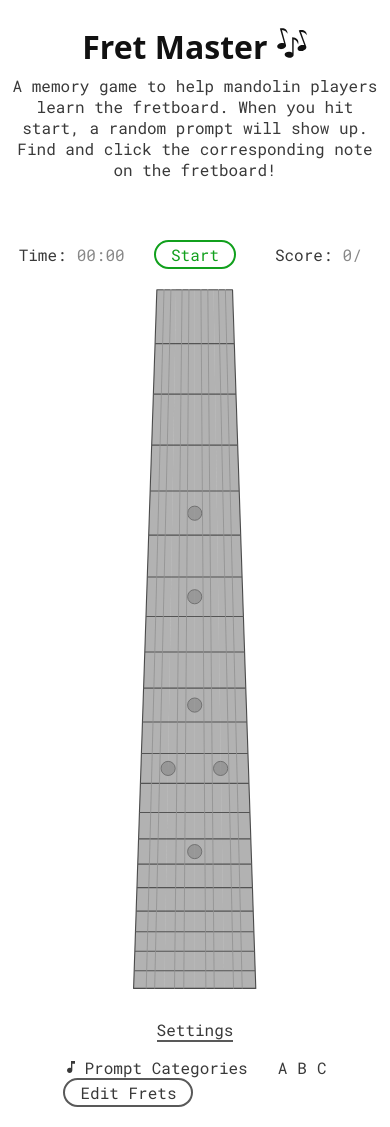
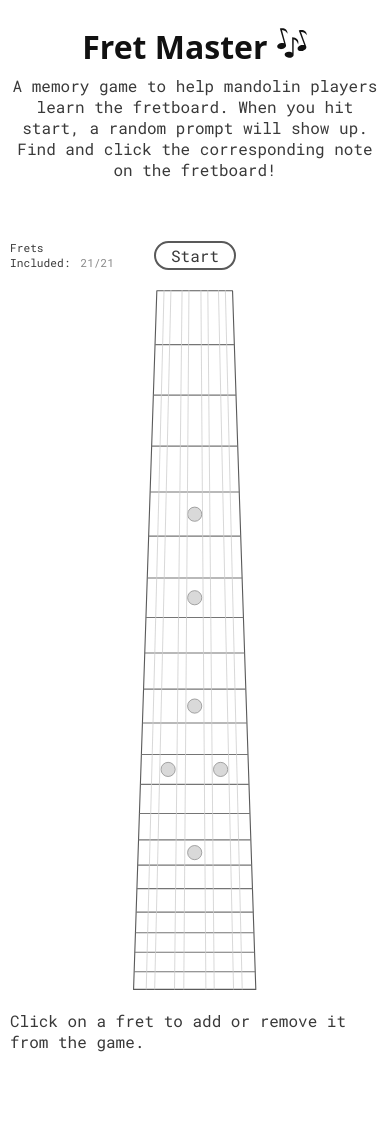
Before and after one commit to metzlr/fretmem, a React (Create React App) app: page / in a window 390 px wide. After the commit the page ends 1062 px from the top, so only its background shows below. Built offline with nearby package versions, Linux system fonts and the light colour scheme; a web font is replaced by a local one.

Commit message:
Added select frets feature

```diff
--- /dev/null
+++ b/src/components/AlertBanner/AlertBanner.css
@@ -0,0 +1,30 @@
+.AlertBanner {
+  position: fixed;
+  top: 10px;
+  max-width: 600px;
+  display: flex;
+  flex-flow: row nowrap;
+  align-items: center;
+  padding: 10px 20px;
+  border-radius: 5px;
+  background-color: #ffc0c0;
+  color: #860000;
+  box-shadow: 0px 4px 10px 2px rgba(0, 0, 0, 0.078);
+}
+.AlertBanner > button {
+  flex-shrink: 0;
+  width: 1.3rem;
+  height: 1.3rem;
+  outline: none;
+  border: none;
+  background-color: inherit;
+  color: inherit;
+  padding: 0;
+  margin-right: 10px;
+  cursor: pointer;
+}
+.AlertBanner > button > svg {
+  width: 100%;
+  height: 100%;
+
+}
--- /dev/null
+++ b/src/components/AlertBanner/AlertBanner.js
@@ -0,0 +1,16 @@
+import "./AlertBanner.css";
+import { BsX } from "react-icons/bs";
+
+const AlertBanner = ({ message, onClose }) => {
+  if (message === null || message === undefined) return;
+  return (
+    <div className="AlertBanner">
+      <button onClick={() => onClose()}>
+        <BsX />
+      </button>
+      <p>{message}</p>
+    </div>
+  );
+};
+
+export default AlertBanner;
--- a/src/components/Fretboard/Fretboard.js
+++ b/src/components/Fretboard/Fretboard.js
@@ -5,7 +5,13 @@ import MandolinFretInfo from "../../static/MandolinFretInfo";
 // When screen width is less than this value, display the fretboard vertically so it fits on small (mobile) screens better
 const MIN_HORIZONTAL_WIDTH = 600;
 
-const Fretboard = ({ boardState, onFingeringClicked }) => {
+// Different modes fretboard can be in
+const FRETBOARD_MODES = {
+  frets: "FRETS", // Selectable frets
+  fingerings: "FINGERINGS", // Selectable fingerings
+};
+
+const Fretboard = ({ boardState, mode, onItemClicked }) => {
   const { width } = useWindowDimensions();
 
   // Make sure number of frets is consistent
@@ -107,9 +113,39 @@ const Fretboard = ({ boardState, onFingeringClicked }) => {
             <path d="m.19 49.496 912.843 -19.7" />
           </g>
         </g>
+
+        <g id="fret-areas" fill="#fff" fillOpacity="0">
+          {MandolinFretInfo.FRET_AREA_PATHS.map((p, i) => {
+            // Determine fret color from provided state
+            let colorClass;
+            switch (boardState.frets[i]) {
+              case 1:
+                colorClass = "enabled";
+                break;
+              default:
+                colorClass = "disabled";
+            }
+            return (
+              <path
+                key={i}
+                d={p}
+                className={`${colorClass} ${
+                  mode === FRETBOARD_MODES.frets ? "active" : ""
+                }`}
+                onClick={(evt) => onItemClicked(i, evt)}
+              />
+            );
+          })}
+        </g>
+        {mode === FRETBOARD_MODES.fingerings ? (
           <g id="fingerings" fill="#fff" fillOpacity="0">
             {MandolinFretInfo.FINGERING_PATHS.map((p, i) => {
-            // Determine fingering color from provided fretState
+              const fret = i % MandolinFretInfo.FRET_COUNT;
+              if (boardState.frets[fret] === 0) {
+                // Don't show fingerings on disabled frets
+                return null;
+              }
+              // Determine fingering color from provided state
               let colorClass;
               switch (boardState.fingerings[i]) {
                 case -1:
@@ -129,34 +165,13 @@ const Fretboard = ({ boardState, onFingeringClicked }) => {
                   key={i}
                   d={p}
                   className={colorClass}
-                onClick={(evt) => onFingeringClicked(i, evt)}
+                  onClick={(evt) => onItemClicked(i, evt)}
                 />
               );
             })}
           </g>
-        {/* <g id="fret-areas" fill="#fff" fillOpacity="0">
-          <path d="m.91 31.11 70.42-2.346v103.527L.91 129.945V31.11" />
-          <path d="m71.33 28.764 65.854-2.192v107.912l-65.854-2.193Z" />
-          <path d="m137.184 26.572 66.603-2.219v112.35l-66.603-2.219V26.572" />
-          <path d="m203.787 24.353 59.867-1.994v116.338l-59.867-1.994V24.353" />
-          <path d="m263.654 22.359 57.622-1.919v120.176l-57.622-1.919Z" />
-          <path d="m321.276 20.44 54.629-1.82v123.816l-54.629-1.82z" />
-          <path d="m375.905 18.62 51.636-1.72v127.256l-51.636-1.72V18.62" />
-          <path d="m427.541 16.9 46.397-1.546v130.348l-46.397-1.546Z" />
-          <path d="m473.938 15.354 47.146-1.57v133.488l-47.837-1.593z" />
-          <path d="m521.084 13.784 44.152-1.471v136.43l-44.152-1.471V13.784" />
-          <path d="m565.236 12.313 41.159-1.371v139.172l-41.159-1.371z" />
-          <path d="m606.395 10.942 38.913-1.296V151.41l-38.913-1.296z" />
-          <path d="m645.308 9.646 38.166-1.272v144.307l-38.166-1.271Z" />
-          <path d="m683.47 8.375 34.427-1.147v146.6l-34.423-1.147z" />
-          <path d="m717.897 7.228 32.927-1.097v148.794l-32.927-1.097z" />
-          <path d="m750.824 6.131 30.682-1.022v150.838l-30.682-1.022z" />
-          <path d="m781.506 5.109 30.682-1.022V156.97l-30.682-1.022z" />
-          <path d="m812.188 4.087 26.941-.897v154.676l-26.941-.897z" />
-          <path d="m839.129 3.19 25.443-.848v156.372l-25.443-.848z" />
-          <path d="m864.572 2.342 25.388-.845v158.062l-25.388-.845z" />
-          <path d="m889.96 1.497 23.073-.769v159.6l-23.073-.769z" />
-        </g> */}
+        ) : null}
+
         {/* <g id="notes" fontSize="0.5rem" dy="10">
           {MandolinFretInfo.FINGERING_MIDPOINTS.map((p, i) => {
             const noteName =
@@ -176,4 +191,4 @@ const Fretboard = ({ boardState, onFingeringClicked }) => {
   );
 };
 
-export default Fretboard;
+export { Fretboard, FRETBOARD_MODES };
--- a/src/components/Game/Game.css
+++ b/src/components/Game/Game.css
@@ -25,6 +25,11 @@
   align-items: center;
   justify-items: center;
 }
+@media screen and (max-width: 600px) {
+  .Game-status-left, .Game-status-right {
+    font-size: 0.7rem;
+  }
+}
 .Game-status-left,
 .Game-status-right {
   display: flex;
@@ -38,8 +43,6 @@
 .Game-fretboard {
   margin: 20px 0;
   width: 100%;
-}
-.Game-prompt-text {
 }
 .Game-prompt-note {
   font-size: 3rem;
--- a/src/components/Game/Game.js
+++ b/src/components/Game/Game.js
@@ -1,5 +1,5 @@
 import "./Game.css";
-import Fretboard from "../Fretboard/Fretboard";
+import { Fretboard, FRETBOARD_MODES } from "../Fretboard/Fretboard";
 import { useReducer } from "react";
 import {
   gameReducer,
@@ -11,7 +11,8 @@ import { Timer, TIMER_STATES } from "../Timer/Timer";
 import { GiMusicalNotes } from "react-icons/gi";
 import { BsHourglassSplit } from "react-icons/bs";
 import { RiArrowGoBackLine } from "react-icons/ri";
-import { IoMdMusicalNote } from "react-icons/io";
+import AlertBanner from "../AlertBanner/AlertBanner";
+import MandolinFretInfo from "../../static/MandolinFretInfo";
 
 const renderButtonText = (gameState) => {
   switch (gameState) {
@@ -54,8 +55,19 @@ const Game = () => {
     initGameState
   );
 
-  const onFingeringClicked = (fingering, _) => {
-    dispatch({ type: GAME_ACTIONS.fingeringSelected, payload: fingering });
+  const onFretboardItemClicked = (item, _) => {
+    switch (gameState.state) {
+      case GAME_STATES.setup: {
+        dispatch({ type: GAME_ACTIONS.fretSelected, payload: item });
+        break;
+      }
+      case GAME_STATES.running: {
+        dispatch({ type: GAME_ACTIONS.fingeringSelected, payload: item });
+        break;
+      }
+      default:
+        return;
+    }
   };
 
   const onClickButton = () => {
@@ -76,6 +88,12 @@ const Game = () => {
 
   return (
     <div className="Game">
+      <AlertBanner
+        message={gameState.alertMessage}
+        onClose={() =>
+          dispatch({ type: GAME_ACTIONS.clearAlertMessage, payload: null })
+        }
+      />
       <h1 className="Game-title">
         Fret Master <GiMusicalNotes />
       </h1>
@@ -86,17 +104,26 @@ const Game = () => {
       </p>
       <div className="Game-status">
         <div className="Game-status-left">
+          {gameState.state !== GAME_STATES.setup ? (
+            <>
               <p>Time: </p>
               <Timer
                 state={getTimerState(gameState.state)}
                 className={`Game-number`}
               />
+            </>
+          ) : (
+            <p>
+              Frets Included:
+              <span className="Game-number">{`${gameState.activeFretCount}/${MandolinFretInfo.FRET_COUNT}`}</span>
+            </p>
+          )}
         </div>
         <div className="Game-status-middle">
           <button
             className={`btn ${
               gameState.state === GAME_STATES.setup
-                ? "btn-green"
+                ? "btn-secondary"
                 : gameState.state === GAME_STATES.running
                 ? "btn-primary"
                 : "btn-secondary"
@@ -107,19 +134,26 @@ const Game = () => {
           </button>
         </div>
         <div className="Game-status-right">
+          {gameState.state !== GAME_STATES.setup ? (
             <p>
               Score:
               <span className="Game-number">
                 {gameState.numCorrect}/{gameState.fingerPool.counter}
               </span>
             </p>
+          ) : null}
         </div>
       </div>
       <p className="Game-prompt"></p>
       <div className="Game-fretboard">
         <Fretboard
           boardState={gameState.boardState}
-          onFingeringClicked={onFingeringClicked}
+          mode={
+            gameState.state === GAME_STATES.setup
+              ? FRETBOARD_MODES.frets
+              : FRETBOARD_MODES.fingerings
+          }
+          onItemClicked={onFretboardItemClicked}
         />
       </div>
       {gameState.notePrompt === null ||
@@ -130,21 +164,7 @@ const Game = () => {
         </>
       )}
       {gameState.state !== GAME_STATES.setup ? null : (
-        <div className="Game-settings">
-          <p>Settings</p>
-          <div className="Game-settings-prompts">
-            <p>
-              <IoMdMusicalNote />
-              Prompt Categories
-            </p>
-            <div>
-              <p>A</p>
-              <p>B</p>
-              <p>C</p>
-            </div>
-          </div>
-          <button className="btn btn-secondary">Edit Frets</button>
-        </div>
+        <p>Click on a fret to add or remove it from the game.</p>
       )}
     </div>
   );
--- a/src/components/Game/gameReducer.js
+++ b/src/components/Game/gameReducer.js
@@ -1,4 +1,10 @@
 import MandolinFretInfo from "../../static/MandolinFretInfo";
+
+const _countActiveFrets = (fretStates) =>
+  fretStates.reduce((count, val) => {
+    if (val === 1) return count + 1;
+    return count;
+  });
 
 const _getRandomNotePrompt = (noteIndex, includeNames) => {
   if (!includeNames) {
@@ -16,10 +22,26 @@ const _getRandomNotePrompt = (noteIndex, includeNames) => {
   return promptChoices[Math.floor(Math.random() * promptChoices.length)];
 };
 
-/** Returns ordered array of n fingerings i.e. [0,1,2...n-1] */
-const _generateFingeringPool = () => {
-  const arr = new Array(MandolinFretInfo.FINGERING_COUNT);
-  for (let i = 0; i < arr.length; i++) arr[i] = i;
+/** Returns ordered array of n fingerings i.e. [0,1,2...n-1]
+ * @param {Array<number>} fretStates Array of fret states. A fingering will only be included if the fret it is on is enabled.
+ */
+const _generateFingeringPool = (fretStates) => {
+  if (fretStates.length > MandolinFretInfo.FRET_COUNT) {
+    throw new Error("Unable to generate fingerings. Invalid number of frets.");
+  }
+  const arr = new Array(_countActiveFrets(fretStates) * 4);
+  let i, j; // i is fingering number, j is index in arr
+  for (i = 0, j = 0; j < arr.length; i++) {
+    const fret = i % MandolinFretInfo.FRET_COUNT;
+    if (fretStates[fret] === 1) {
+      arr[j] = i;
+      j += 1;
+    }
+    if (i >= MandolinFretInfo.FINGERING_COUNT) {
+      console.log(arr, i, j, fretStates);
+      throw new Error("This shouldn't be possible. Something's wrong.");
+    }
+  }
   return arr;
 };
 
@@ -36,6 +58,8 @@ const GAME_ACTIONS = {
   startGame: "START_GAME",
   endGame: "END_GAME",
   fingeringSelected: "FINGERING_SELECTED",
+  fretSelected: "FRET_SELECTED",
+  clearAlertMessage: "CLEAR_ALERT_MESSAGE",
 };
 const GAME_STATES = {
   setup: "SETUP",
@@ -53,13 +77,15 @@ const initGameState = () => {
     //'fingerings' contains an int array tracking state of each fingering on board. -1 = disabled, -2 = correct, -3 = incorrect, >=0 = empty and value is index in fingering pool.
     // 'frets' contains an int array tracking state of each fret. 0 = disabled (not included in game), 1 = enabled
     boardState: {
-      fingerings: new Array(MandolinFretInfo.FINGERING_COUNT).fill(-1),
+      fingerings: new Array(MandolinFretInfo.FINGERING_COUNT).fill(0),
       frets: new Array(MandolinFretInfo.FRET_COUNT).fill(1),
     },
     fingerPool: {
       arr: null,
       counter: null,
     },
+    activeFretCount: MandolinFretInfo.FRET_COUNT,
+    alertMessage: null,
   };
 };
 
@@ -69,8 +95,14 @@ const gameReducer = (gameState, action) => {
       if (gameState.state !== GAME_STATES.setup) {
         throw new Error("Failed to start game. Game is not in setup state.");
       }
+      if (gameState.activeFretCount === 0) {
+        return {
+          ...gameState,
+          alertMessage: "You can't start the game without any frets selected",
+        };
+      }
       console.log("Starting game...");
-      const poolArray = _generateFingeringPool();
+      const poolArray = _generateFingeringPool(gameState.boardState.frets);
       const newFingeringState = new Array(
         MandolinFretInfo.FINGERING_COUNT
       ).fill(-1);
@@ -81,6 +113,7 @@ const gameReducer = (gameState, action) => {
 
       return {
         ...gameState,
+        alertMessage: null,
         state: GAME_STATES.running,
         fingerPool: { arr: poolArray, counter: 0 },
         boardState: {
@@ -93,6 +126,31 @@ const gameReducer = (gameState, action) => {
           ],
           true
         ),
+      };
+    }
+    case GAME_ACTIONS.fretSelected: {
+      if (gameState.state !== GAME_STATES.setup) {
+        return gameState;
+      }
+
+      const fret = action.payload;
+      let newActiveCount = gameState.activeFretCount;
+      const newFretStates = [...gameState.boardState.frets];
+      if (newFretStates[fret] === 1) {
+        newFretStates[fret] = 0;
+        newActiveCount -= 1;
+      } else {
+        newFretStates[fret] = 1;
+        newActiveCount += 1;
+      }
+
+      return {
+        ...gameState,
+        boardState: {
+          ...gameState.boardState,
+          frets: newFretStates,
+        },
+        activeFretCount: newActiveCount,
       };
     }
     case GAME_ACTIONS.fingeringSelected: {
@@ -169,6 +227,9 @@ const gameReducer = (gameState, action) => {
       // TODO: Settings (once there are some) shouldn't be reset
       return initGameState();
     }
+    case GAME_ACTIONS.clearAlertMessage: {
+      return { ...gameState, alertMessage: null };
+    }
     default:
       throw new Error("Unhandled game action: " + action);
   }
```
Also changed, not shown: src/components/Fretboard/Fretboard.css (+28 -12 lines), src/static/MandolinFretInfo.js (+24 -0 lines). Lines whose indentation alone changed are shown as unchanged.
